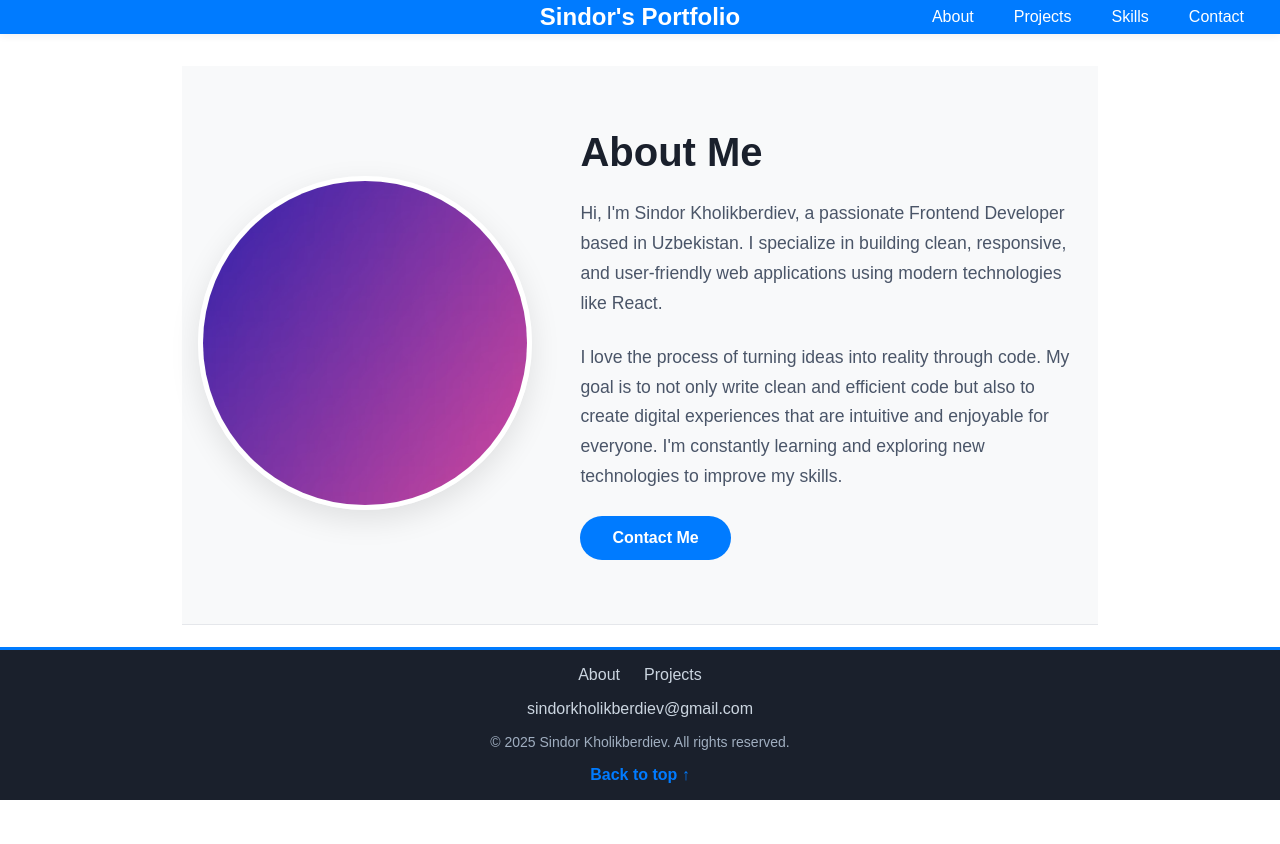
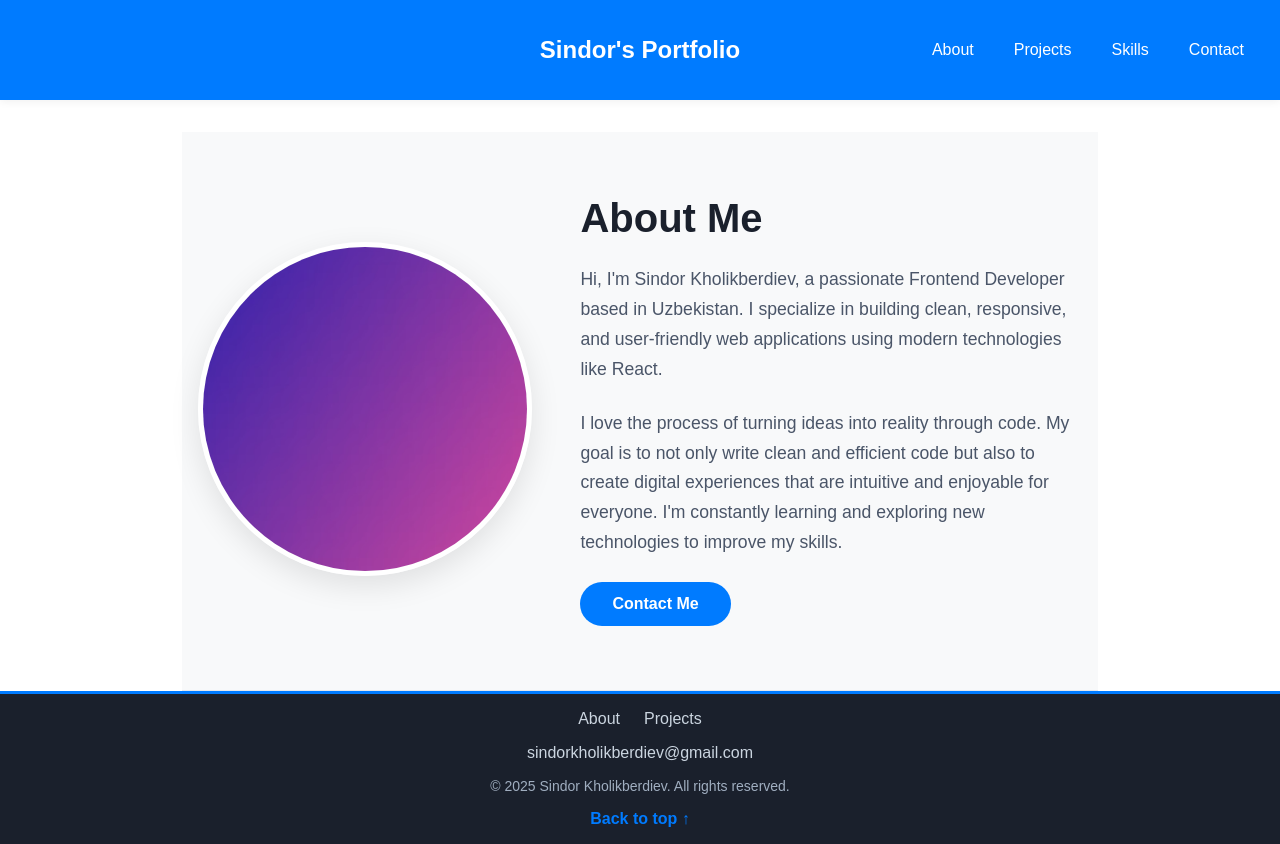
Before and after one commit to SindorKholikberdiev/Portfolio, a React (Vite) app: page /Portfolio/about in a window 1280 px wide. Before the commit the page ends 800 px from the top, so only its background shows below. Built offline with nearby package versions, Linux system fonts and the light colour scheme.

Commit message:
change style

```diff
--- a/src/components/Header/Header.module.css
+++ b/src/components/Header/Header.module.css
@@ -11,6 +11,7 @@
   color: #fff;
   z-index: 1000;
   box-shadow: var(--shadow-sm);
+  min-height: 100px;
 }
 
 .header h1 {
```
